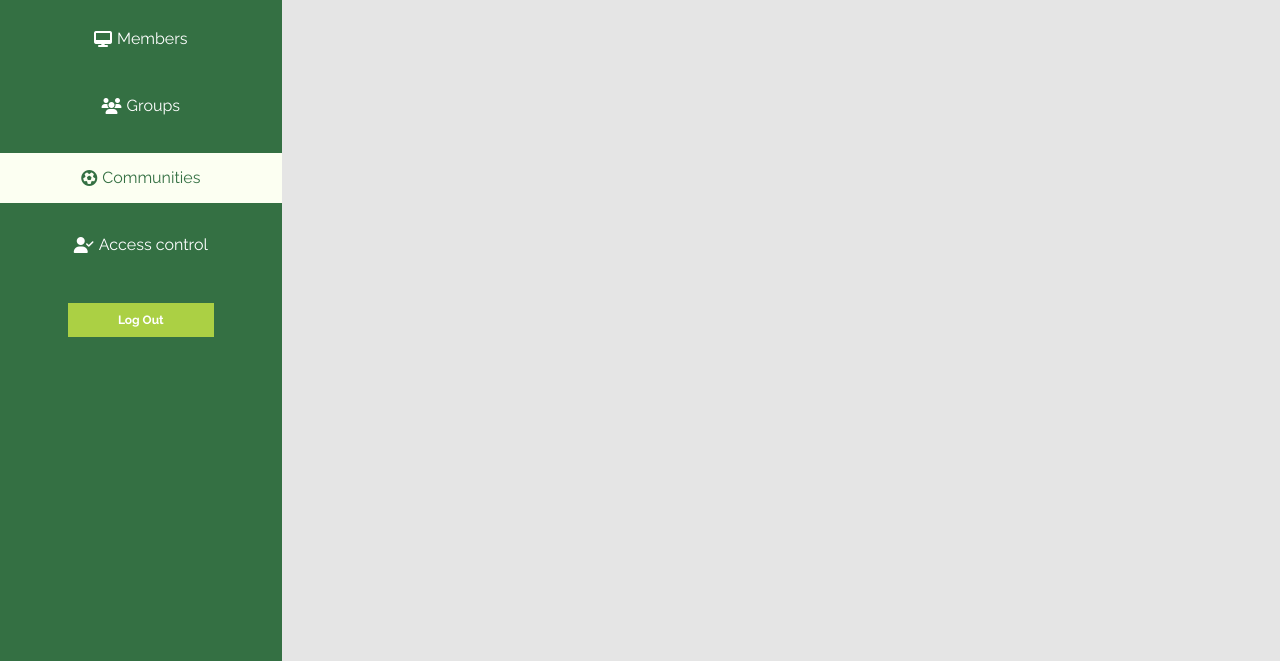
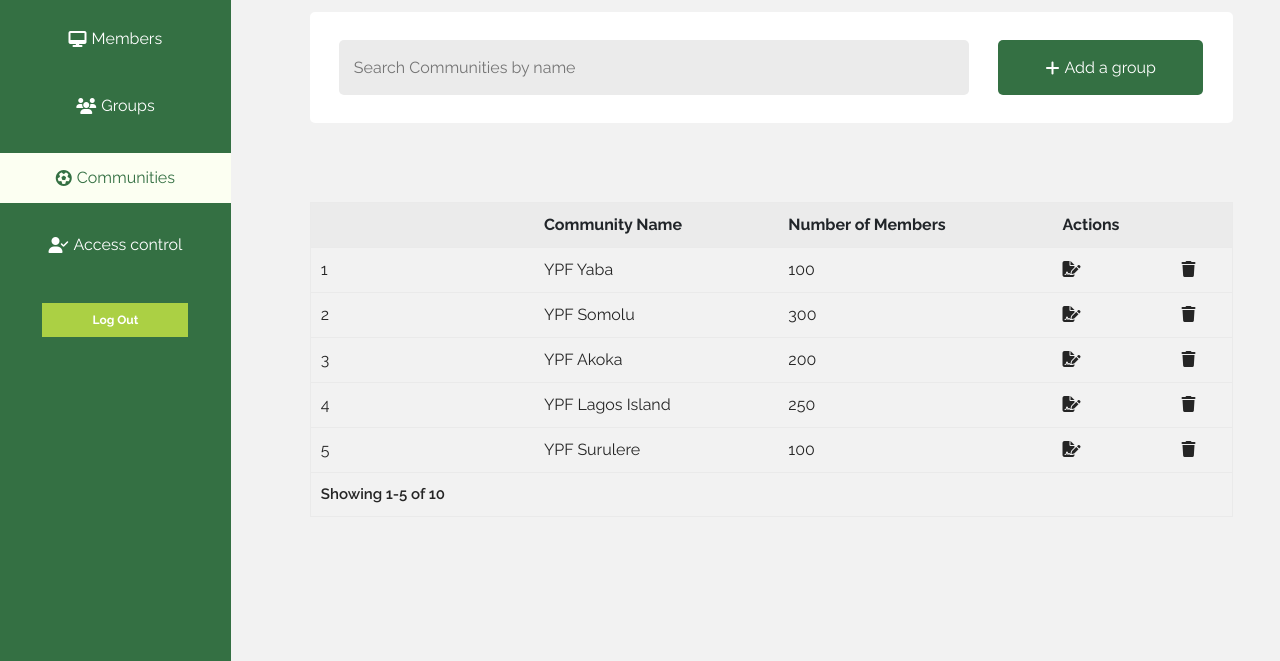
Before and after one commit to ifylala/superadmin, a plain HTML site: page communities.html in a window 1280 px wide. Shown: the part 223-884 px from the top of the page. Drawn offline with nearby package versions, Linux system fonts and the light colour scheme.

Commit message:
Main project

```diff
--- a/communities.html
+++ b/communities.html
@@ -6,8 +6,7 @@
   <meta name="viewport" content="user-scalable=no, width=device-width, initial-scale=1.0"/>
   <meta name="apple-mobile-web-app-capable" content="yes">
 
-  <script src="https://kit.fontawesome.com/b81f699467.js"
-  crossorigin="anonymous"></script>
+  <script src="https://kit.fontawesome.com/b81f699467.js" crossorigin="anonymous"></script>
   <script type="module" src="https://unpkg.com/ionicons@5.5.2/dist/ionicons/ionicons.esm.js"></script>
 <script nomodule src="https://unpkg.com/ionicons@5.5.2/dist/ionicons/ionicons.js"></script>
 <link rel="preconnect" href="https://fonts.googleapis.com">
@@ -64,7 +63,73 @@
 
     <input class="button" type="button" value="Log Out">
   </div>
+
+  <div class="control">
+
+    <h1>Communities</h1>
+
+    <div class="inpt">
+      <input type="search" placeholder="Search Communities by name" name="" id=""> <div class="add"> <i class="fas fa-solid fa-plus fa-1.5x"></i> Add a group</div>
     </div>
 
+
+    <table>
+      <tr class="fn">
+        <th></th>
+        <th>Community Name</th>
+        <th> Number of Members</th>
+        <th>Actions</th>
+        <th></th>
+      </tr>
+
+      <tr>
+        <td>1</td>
+        <td>YPF Yaba</td>
+        <td>100</td>
+        <td><i class="fas fa-solid fa-file-signature fa-1.5x"></i></td>
+        <td><i class="fas fa-solid fa-trash fa-1.5x"></i></td>
+      </tr>
+
+      <tr>
+        <td>2</td>
+        <td>YPF Somolu</td>
+        <td>300</td>
+        <td><i class="fas fa-solid fa-file-signature fa-1.5x"></i></td>
+        <td><i class="fas fa-solid fa-trash fa-1.5x"></i></td>
+      </tr>
+
+      <tr>
+        <td>3</td>
+        <td>YPF Akoka</td>
+        <td>200</td>
+        <td><i class="fas fa-solid fa-file-signature fa-1.5x"></i></td>
+        <td><i class="fas fa-solid fa-trash fa-1.5x"></i></td>
+      </tr>
+
+      <tr>
+        <td>4</td>
+        <td>YPF Lagos Island</td>
+        <td>250</td>
+        <td><i class="fas fa-solid fa-file-signature fa-1.5x"></i></td>
+        <td><i class="fas fa-solid fa-trash fa-1.5x"></i></td>
+     </tr>
+
+     <tr>
+      <td>5</td>
+      <td>YPF Surulere</td>
+      <td>100</td>
+      <td><i class="fas fa-solid fa-file-signature fa-1.5x"></i></i></td>
+      <td><i class="fas fa-solid fa-trash fa-1.5x"></i></td>
+   </tr>
+
+   <tr>
+    <td class="fr" colspan="1">Showing 1-5 of 10</i></td>
+   </tr>
+  </table>
+
+
+
+  </div>
+</div>
 </body>
 </html>
--- a/styles/communities.css
+++ b/styles/communities.css
@@ -45,13 +45,6 @@ border-radius: 0px;
     padding-right: 10px;
     color: #347043;
 }
-/* .notify.img {
-height: 37px;
-width: 38px;
-border-radius: 0px;
-} */
-
-
 
 .background{
   background-color: #E5E5E5;
@@ -113,6 +106,8 @@ border-radius: 0px;
   color: #347043;
 }
 
+
+
 .view-3{
   font-family: 'Raleway';
   color: #FFFFFF;
@@ -133,7 +128,6 @@ border-radius: 0px;
 }
 
 
-
 .view-4{
   background-color: #FCFFF2;
   font-family: 'Raleway';
@@ -151,6 +145,7 @@ border-radius: 0px;
 .view-4:hover{
   color: #347043;
 }
+
 
 .view-5{
   font-family: 'Raleway';
@@ -189,3 +184,93 @@ border-radius: 0px;
   height: 34px;
   border: none;
 }
+
+
+.control{
+  height: 100vh;
+  width: 100%;
+  background-color: #F2F2F2;
+}
+
+.control h1 {
+  font-weight: 700;
+  font-family: "Raleway";
+  font-size: 30px;
+  line-height: 35.22px;
+  color: #347043;
+  padding-top: 80px;
+  padding-left: 77px;
+}
+
+.add {
+  background-color: #347043;
+  color: #FFFFFF;
+  font-family: 'Raleway';
+  border-radius: 5px;
+  width: 33%;
+  height: 55px;
+  margin: 0px 30px 0px 0px;
+  text-align: center;
+  align-items: center;
+  display: flex;
+  justify-content: center;
+}
+
+.inpt {
+  background-color: #FFFFFF;
+  height: 111px;
+  width: 88%;
+  margin-left: 79px;
+  margin-right: 79px;
+  margin-top: 36px;
+  justify-content: center;
+  display: flex;
+  align-items: center;
+  border-radius: 5px;
+  font-family: 'Raleway';
+}
+
+.inpt input{
+background: #EBEBEB;
+height: 55px;
+width: 100%;
+margin: 29px;
+border: none;
+border-radius: 5px;
+padding: 15px;
+}
+
+
+table {
+  font-family: "Raleway";
+  width: 88%;
+  border: 1px solid #EAEAEA;
+  margin: 79px 79px 79px 79px;
+
+}
+
+tr {
+  border: 1px solid #EAEAEA;
+  border-top-left-radius: 8px;
+}
+
+td {
+  padding: 10px;
+  background-color: #F2F2F2;
+  color: #252525;
+
+}
+
+th {
+  font-family: 'Raleway';
+  padding: 10px;
+  background-color: #EBEBEB;
+
+}
+.fr {
+  font-size: 15px;
+  font-style: normal;
+  font-weight: 600;
+  letter-spacing: 0em;
+  text-align: left;
+  }
--- a/styles/groups.css
+++ b/styles/groups.css
@@ -267,8 +267,9 @@ th {
 }
 
 .fr {
-  text-align: end;
-  color: #347043;
   font-size: 15px;
-  font-weight: 700;
-}
+  font-style: normal;
+  font-weight: 600;
+  letter-spacing: 0em;
+  text-align: left;
+  }
--- a/styles/member.css
+++ b/styles/member.css
@@ -81,7 +81,7 @@ border-radius: 0px;
   display: flex;
   justify-content: center;
   align-items: center;
-  margin-top: 66px;
+  margin-top: 86px;
   text-align: center;
   height: 50px;
   width: 100%;
@@ -257,10 +257,11 @@ th {
 }
 
 .fr {
-  text-align: end;
-  color: #347043;
-  font-size: 15px;
-  font-weight: 700;
+font-size: 15px;
+font-style: normal;
+font-weight: 600;
+letter-spacing: 0em;
+text-align: left;
 }
 
 .fa-eye:before {
--- a/styles/style.css
+++ b/styles/style.css
@@ -72,7 +72,7 @@ border-radius: 0px;
   font-family: 'Raleway';
   color: #347043;
   display: flex;
-  margin-top: 66px;
+  margin-top: 86px;
   text-align: center;
   justify-content: center;
   align-items: center;
@@ -304,9 +304,9 @@ th {
   background-color: none;
   border-color: none;
 }
-.ref img{
+/* .ref img{
 
-}
+} */
 
 
 
```
Also changed, not shown: accessControl.html (+1 -2 lines), groups.html (+13 -15 lines), index.html (+1 -2 lines), member.html (+2 -4 lines), 1 other file. Lines whose indentation alone changed are shown as unchanged.
